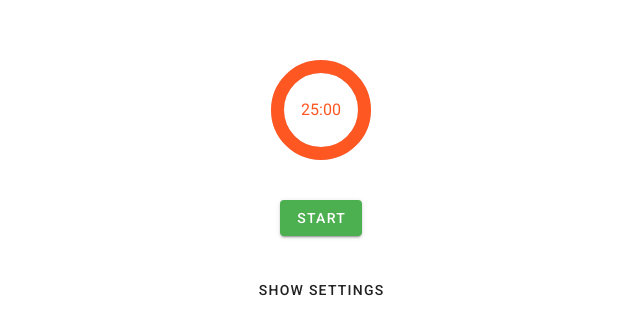
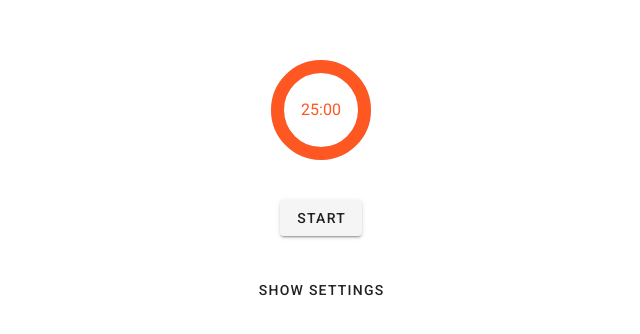
Before and after one commit to KaiPrince/Pomodoro-Timer, a Vue app: page / in a window 1280 px wide. Shown: the part 210-544 px from the top of the page, without its empty margins (319-959 px from the left). Built offline with nearby package versions, Linux system fonts and the light colour scheme.

Commit message:
Remove styling

```diff
--- a/src/components/Timer.vue
+++ b/src/components/Timer.vue
@@ -20,10 +20,7 @@
     </v-row>
     <v-row justify="center">
       <v-col cols="auto">
-        <v-btn
-          :color="!timerRunning ? 'success' : 'normal'"
-          @click="onClickStartPause"
-        >
+        <v-btn @click="onClickStartPause">
           {{ !timerRunning ? "Start" : "Pause" }}
         </v-btn>
       </v-col>
```
